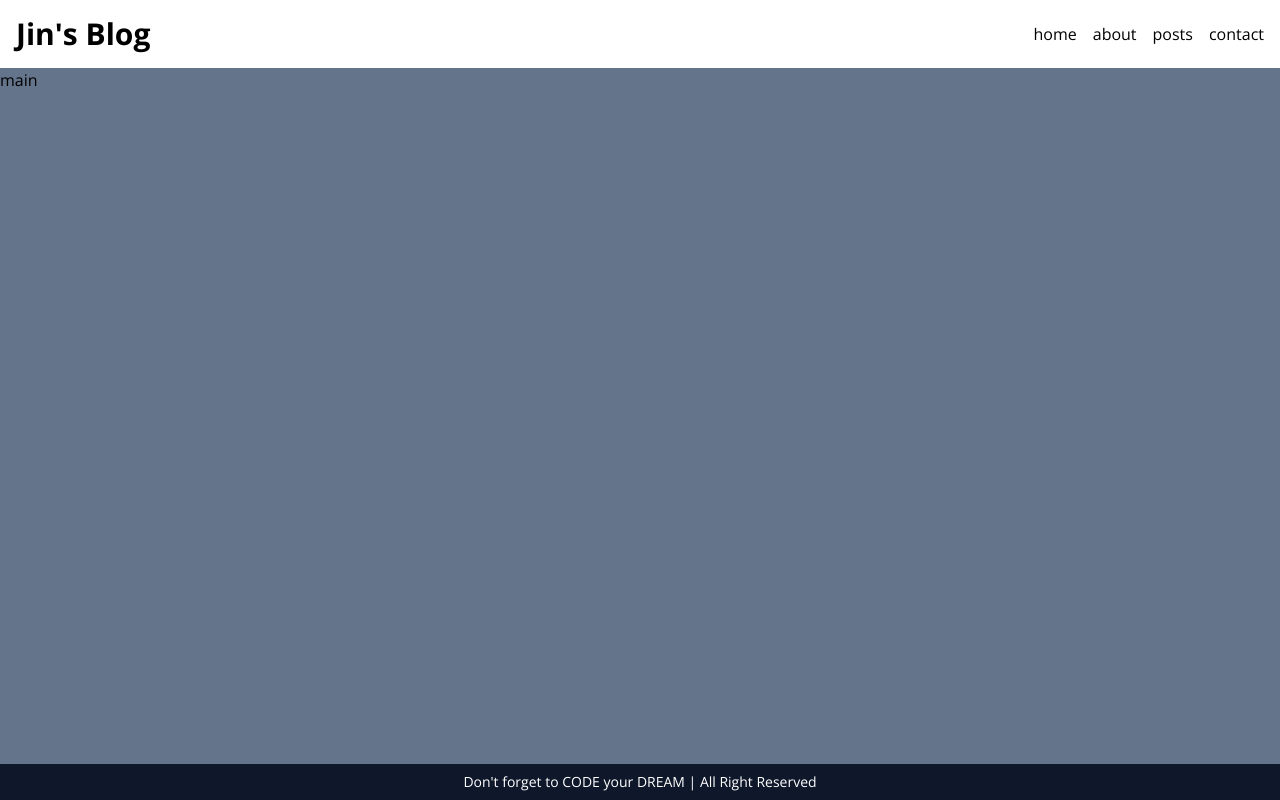
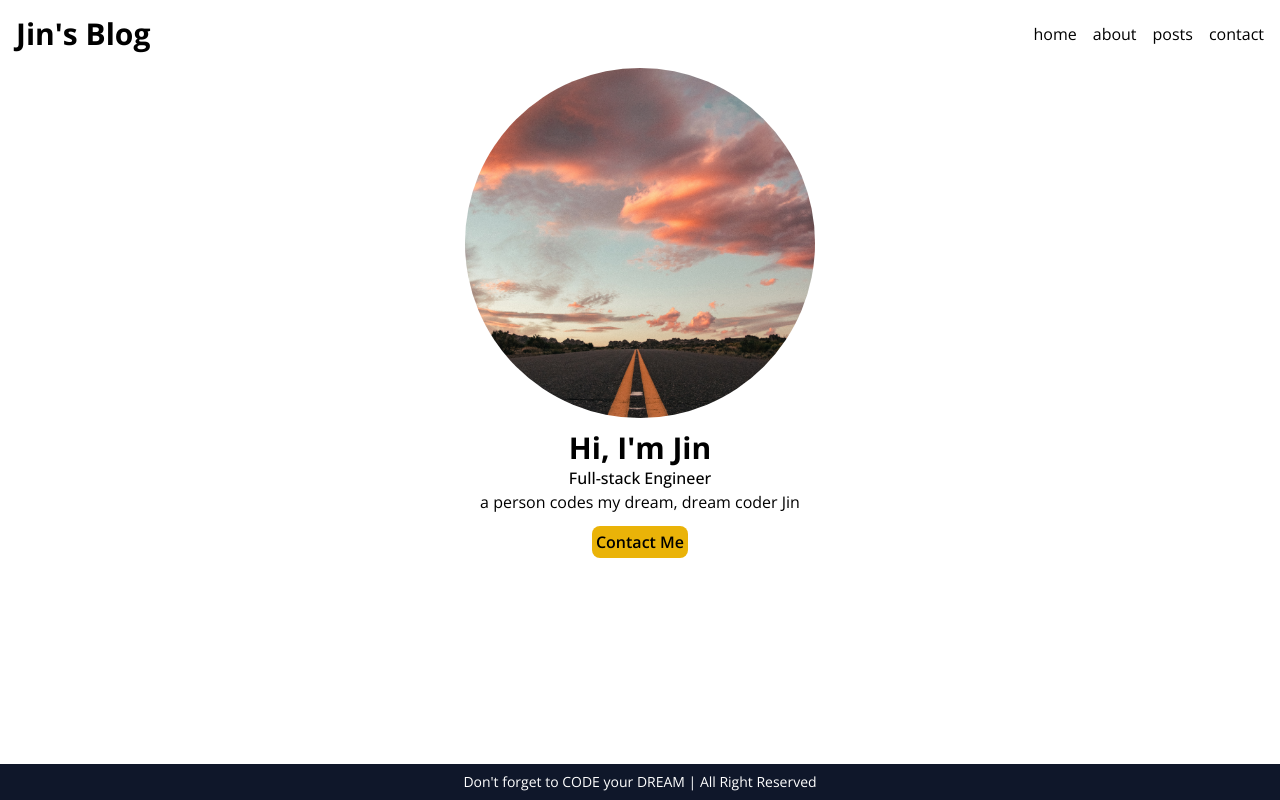
Before and after one commit to jinbaek78/nextjs-practice-blog-with-ellie, a Next.js app: page / in a window 1280 px wide. Built offline with nearby package versions, Linux system fonts and the light colour scheme.

Commit message:
feat: add profile

```diff
--- a/src/app/layout.tsx
+++ b/src/app/layout.tsx
@@ -20,7 +20,7 @@ export default function RootLayout({
     <html lang="en" className={sans.className}>
       <body className=" flex flex-col w-full max-w-screen-2xl mx-auto">
         <Header />
-        <main className="bg-slate-500 grow">{children}</main>
+        <main className="grow">{children}</main>
         <Footer />
       </body>
     </html>
--- a/src/app/page.tsx
+++ b/src/app/page.tsx
@@ -1,5 +1,10 @@
+import Profile from '@/components/Profile';
 import Image from 'next/image';
 
 export default function Home() {
-  return <main>main</main>;
+  return (
+    <section>
+      <Profile />
+    </section>
+  );
 }
--- /dev/null
+++ b/src/components/Profile.tsx
@@ -0,0 +1,27 @@
+import Image from 'next/image';
+import Link from 'next/link';
+
+export default function Profile() {
+  return (
+    <div className="flex flex-col justify-center items-center gap-3">
+      <Image
+        className="rounded-full"
+        src={'/images/profile.jpeg'}
+        width={350}
+        height={350}
+        alt="avatar"
+      />
+      <div className="flex flex-col items-center justify-center">
+        <p className="font-bold text-3xl">{"Hi, I'm Jin"}</p>
+        <p className="font-medium">Full-stack Engineer</p>
+        <p>a person codes my dream, dream coder Jin</p>
+      </div>
+      <Link
+        href={'/contact'}
+        className="bg-yellow-500 font-semibold rounded-lg p-1"
+      >
+        Contact Me
+      </Link>
+    </div>
+  );
+}
```
Also changed, not shown: public/images/profile.jpeg (added).
